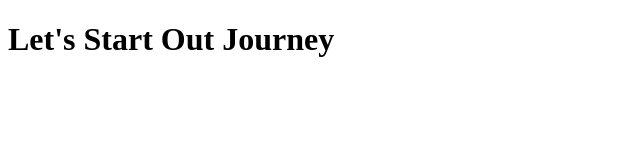
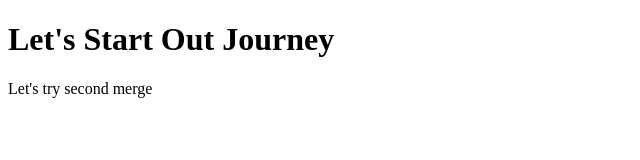
Before and after one commit to AbdulazizSha1/learn-gitbranch-test, a plain HTML site: page index.html in a window 1280 px wide. Shown: the whole page, without its empty margins (0-640 px from the left). Drawn offline with Linux system fonts and the light colour scheme.

Commit message:
Updated html file in azoz-branch

```diff
--- a/index.html
+++ b/index.html
@@ -7,5 +7,6 @@
 </head>
 <body>
     <h1>Let's Start Out Journey</h1>
+    <p>Let's try second merge</p>
 </body>
 </html>
```
